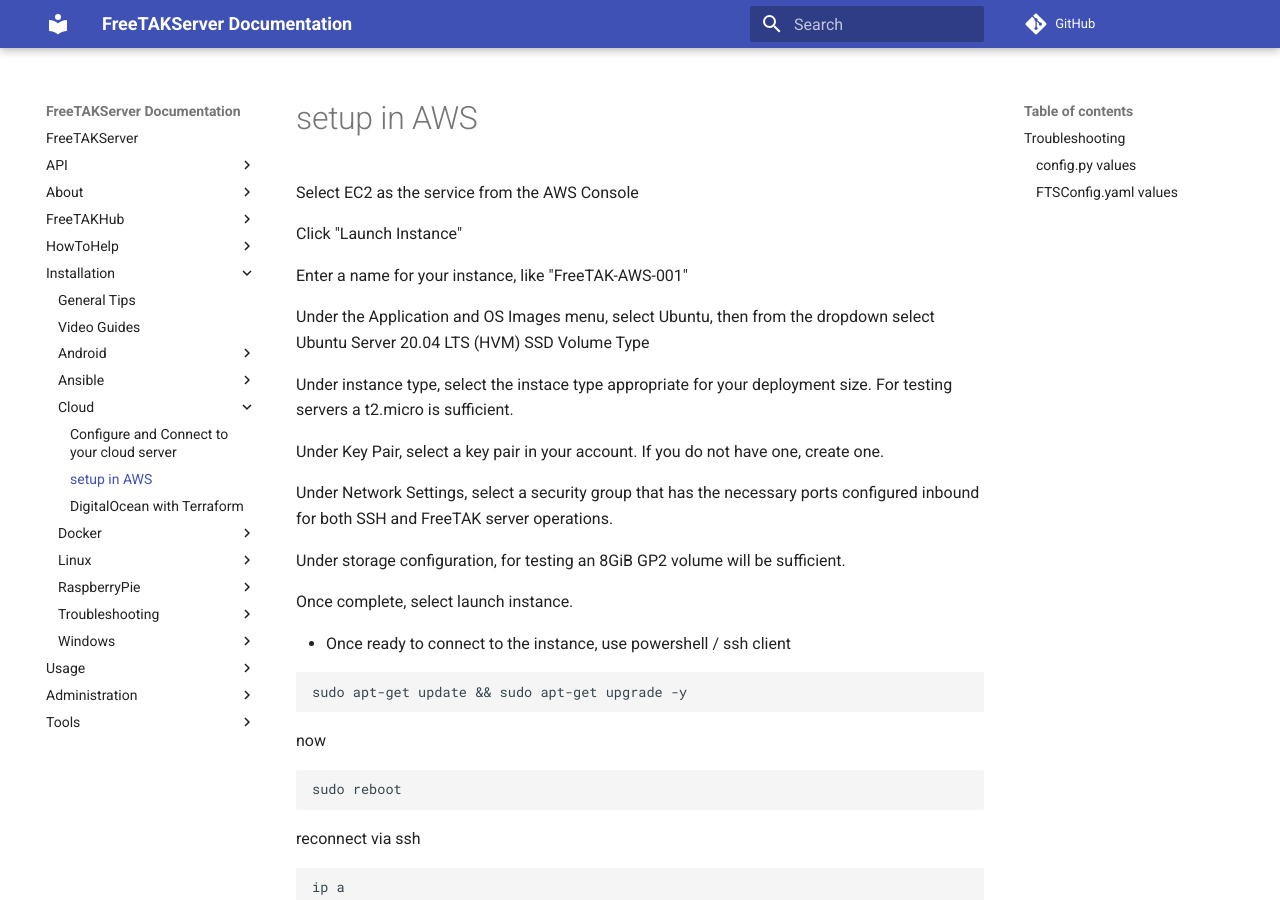
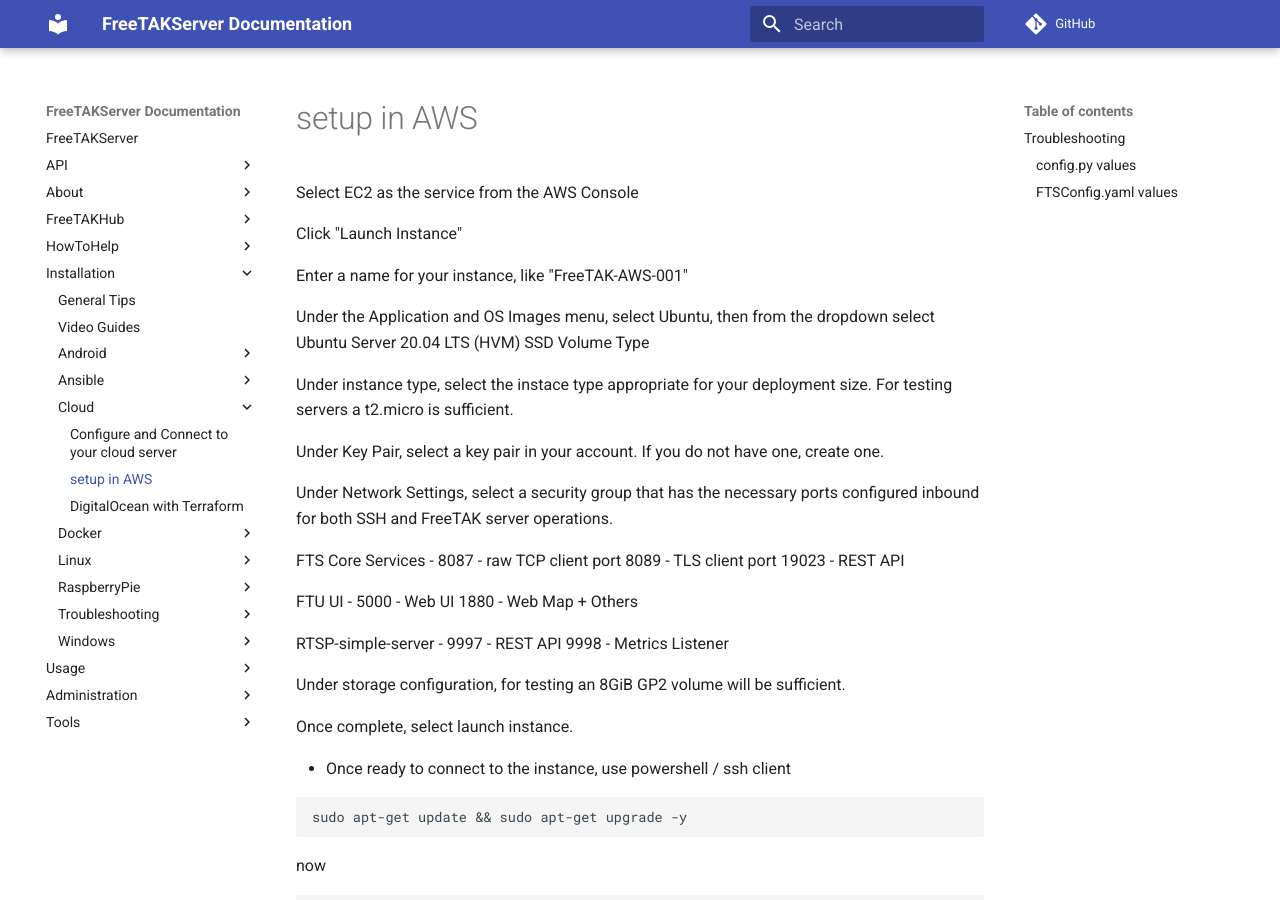
Before and after one commit to FreeTAKTeam/FreeTAKServer-User-Docs, an MkDocs documentation site: the page built from docs/docs/Installation/Cloud/AWS.md, in a window 1280 px wide and 900 px high. Built offline with MkDocs 1.6.1 and Material for MkDocs 9.7.7, drawn with Linux system fonts in a browser that asks for light colours; comment, search, counter and statistics services are not loaded.

Commit message:
Update AWS.md
updating with specific ports required for security group

```diff
--- a/docs/docs/Installation/Cloud/AWS.md
+++ b/docs/docs/Installation/Cloud/AWS.md
@@ -13,6 +13,19 @@
 Under Key Pair, select a key pair in your account. If you do not have one, create one.
 
 Under Network Settings, select a security group that has the necessary ports configured inbound for both SSH and FreeTAK server operations.
+
+FTS Core Services -
+8087 - raw TCP client port
+8089 - TLS client port
+19023 - REST API
+
+FTU UI -
+5000 - Web UI
+1880 - Web Map + Others
+
+RTSP-simple-server -
+9997 - REST API
+9998 - Metrics Listener
 
 Under storage configuration, for testing an 8GiB GP2 volume will be sufficient.
 
```
